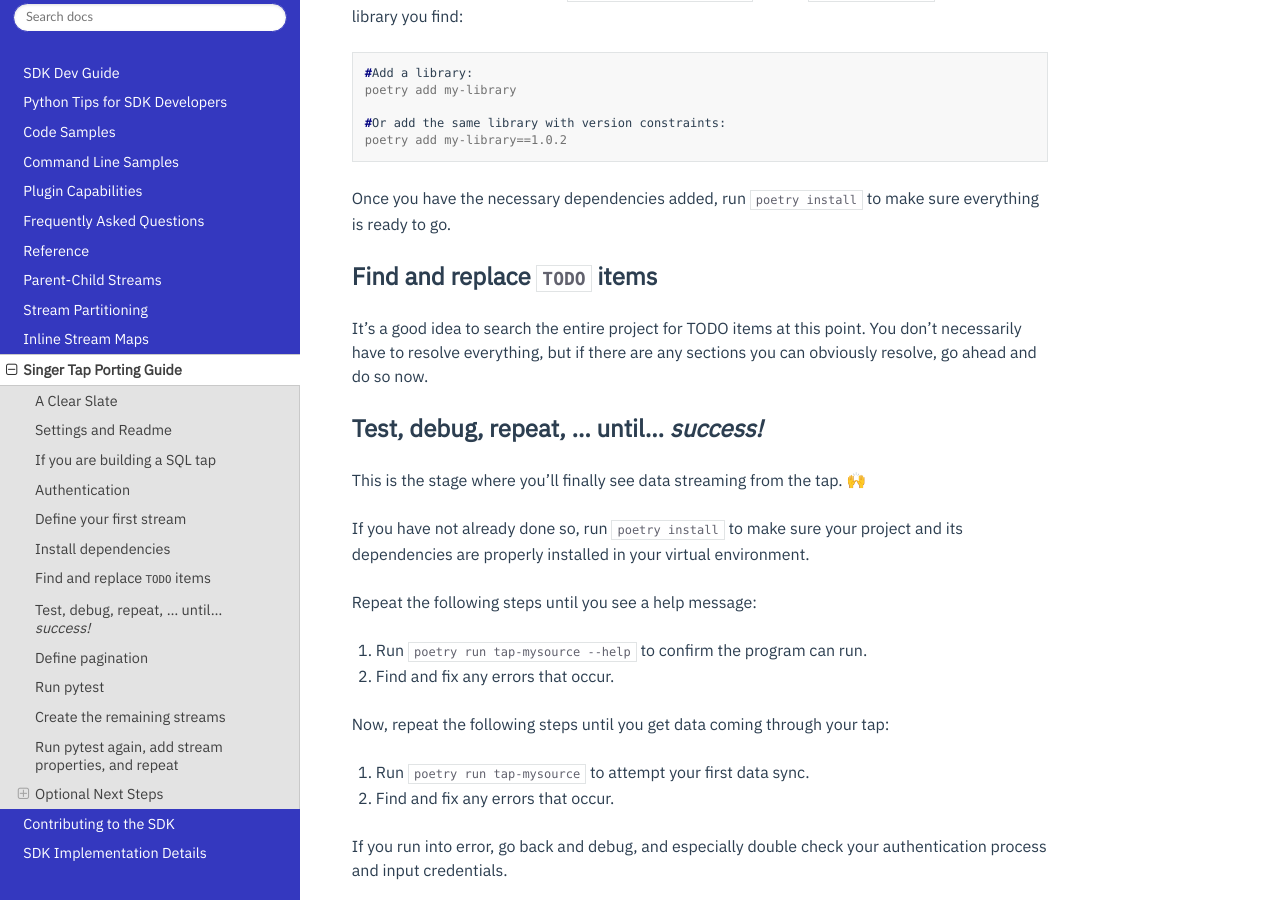
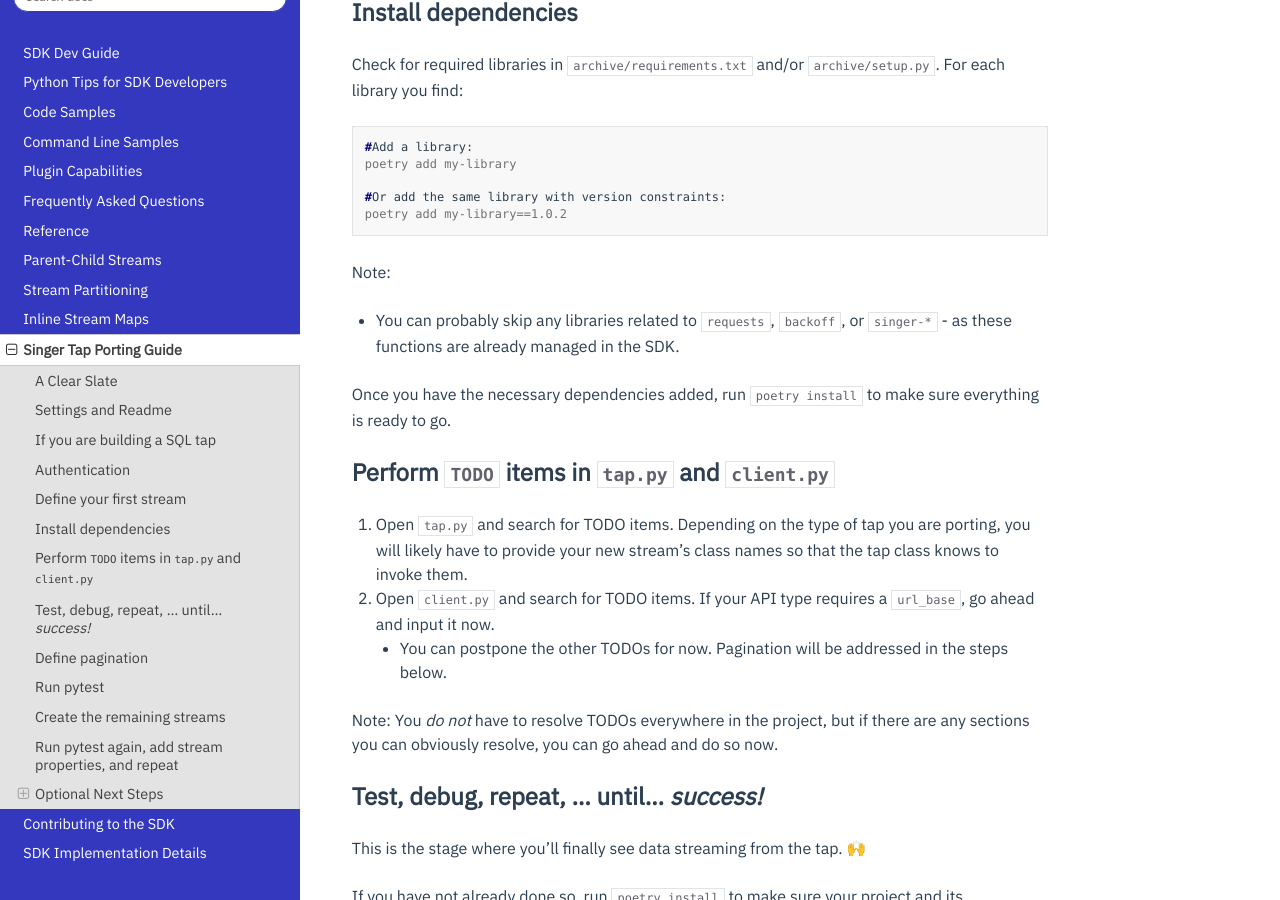
Before and after one commit to meltano/sdk, a Sphinx documentation site: the page built from docs/porting.md, in a window 1280 px wide and 900 px high, scrolled down 2011 px. Built offline with Sphinx 7.4.7 and the Read the Docs theme 2.0.0, drawn with Linux system fonts in a browser that asks for light colours; some of the changed text lies outside the part shown.

Commit message:
update readme, add cookiecutter TODO annotation

````diff
--- a/docs/porting.md
+++ b/docs/porting.md
@@ -1,6 +1,8 @@
 # Singer Tap Porting Guide
 
-_This guide walks you through the process of migrating an existing Singer Tap over to the SDK._
+This guide walks you through the process of migrating an existing Singer Tap over to the SDK.
+
+_Want to follow along in a real world porting example? See our recorded pair coding session for the `tap-gitlab` port `[here](YouTube Link TK)`._
 
 ## A Clear Slate
 
@@ -61,11 +63,19 @@ poetry add my-library
 poetry add my-library==1.0.2
 ```
 
+Note:
+
+- You can probably skip any libraries related to `requests`, `backoff`, or `singer-*` - as these functions are already managed in the SDK.
+
 Once you have the necessary dependencies added, run `poetry install` to make sure everything is ready to go.
 
-## Find and replace `TODO` items
+## Perform `TODO` items in `tap.py` and `client.py`
 
-It's a good idea to search the entire project for TODO items at this point. You don't necessarily have to resolve everything, but if there are any sections you can obviously resolve, go ahead and do so now.
+1. Open `tap.py` and search for TODO items. Depending on the type of tap you are porting, you will likely have to provide your new stream's class names so that the tap class knows to invoke them.
+2. Open `client.py` and search for TODO items. If your API type requires a `url_base`, go ahead and input it now.
+   - You can postpone the other TODOs for now. Pagination will be addressed in the steps below.
+
+Note: You _do not_ have to resolve TODOs everywhere in the project, but if there are any sections you can obviously resolve, you can go ahead and do so now.
 
 ## Test, debug, repeat, ... until... _success!_
 
````
Also changed, not shown: 2 other files.
